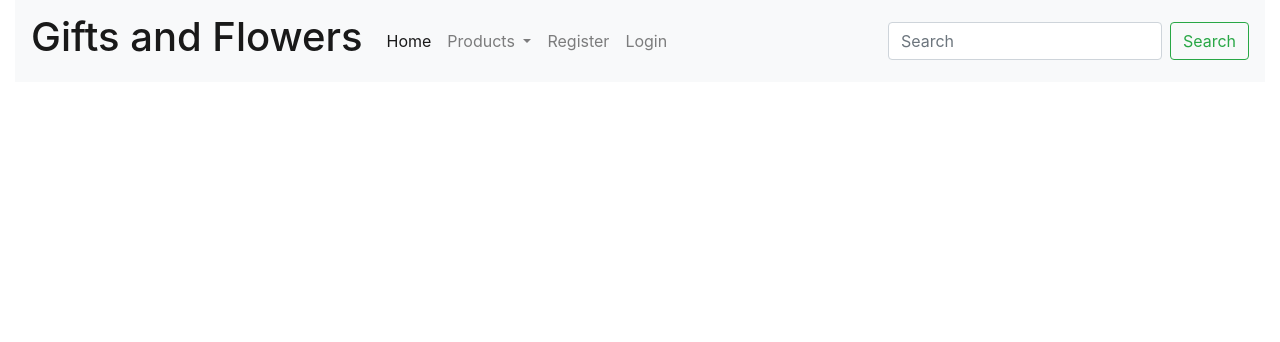
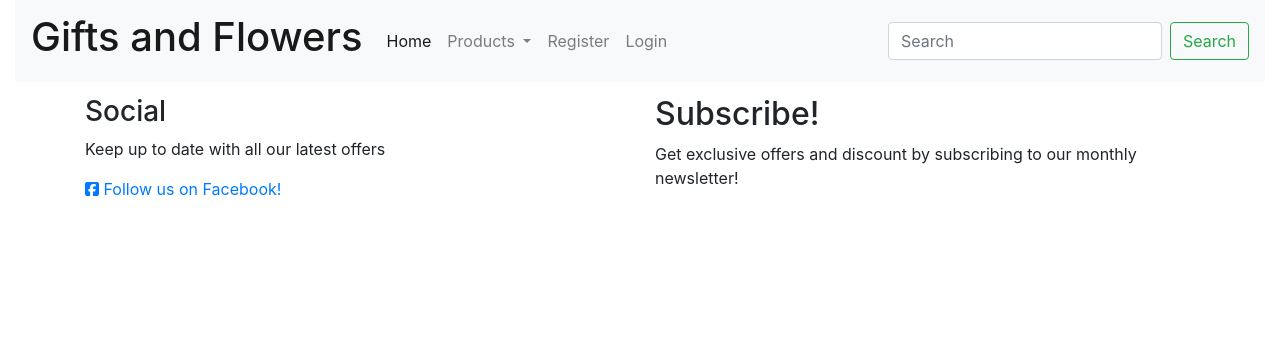
Before and after one commit to Adriele-lima/Gifts-and-Flowers, a Django app: page / in a window 1280 px wide. Shown: the top 342 px of the page. Run offline with Django 3.2, Linux system fonts and the light colour scheme; some libraries are stand-ins or nearby versions.

Commit message:
Adding footer to base template

```diff
--- a/templates/base.html
+++ b/templates/base.html
@@ -77,5 +77,29 @@
 
     {% block postloadjs %}
     {% endblock %}
+    <footer class="container-wrapper">
+      <div class="container quotes-container content-container">
+        <section class="footer">
+          <div class="row">
+            <div class="col-12 page-header mb-4">
+              <h2 class="text-uppercase">Stay in touch:</h2>
+              <hr class="block-divider block-divider--short">
+            </div>
+          </div>
+          <div class="row">
+            <div class="col-12 col-md-6">
+              <h3>Social</h3>
+              <p>Keep up to date with all our latest offers</p>
+              <a href="#" target="_blank"><i class="fab fa-facebook-square"></i> Follow us on Facebook!</a>
+            </div>
+            <div class="col-12 col-md-6">
+              <h2>Subscribe!</h2>
+              <p>Get exclusive offers and discount by subscribing to our monthly newsletter!</p>
+              <!-- Mailchimp signup form here -->
+            </div>
+          </div>
+        </section>
+      </div>
+    </footer>
   </body>
 </html>
```
